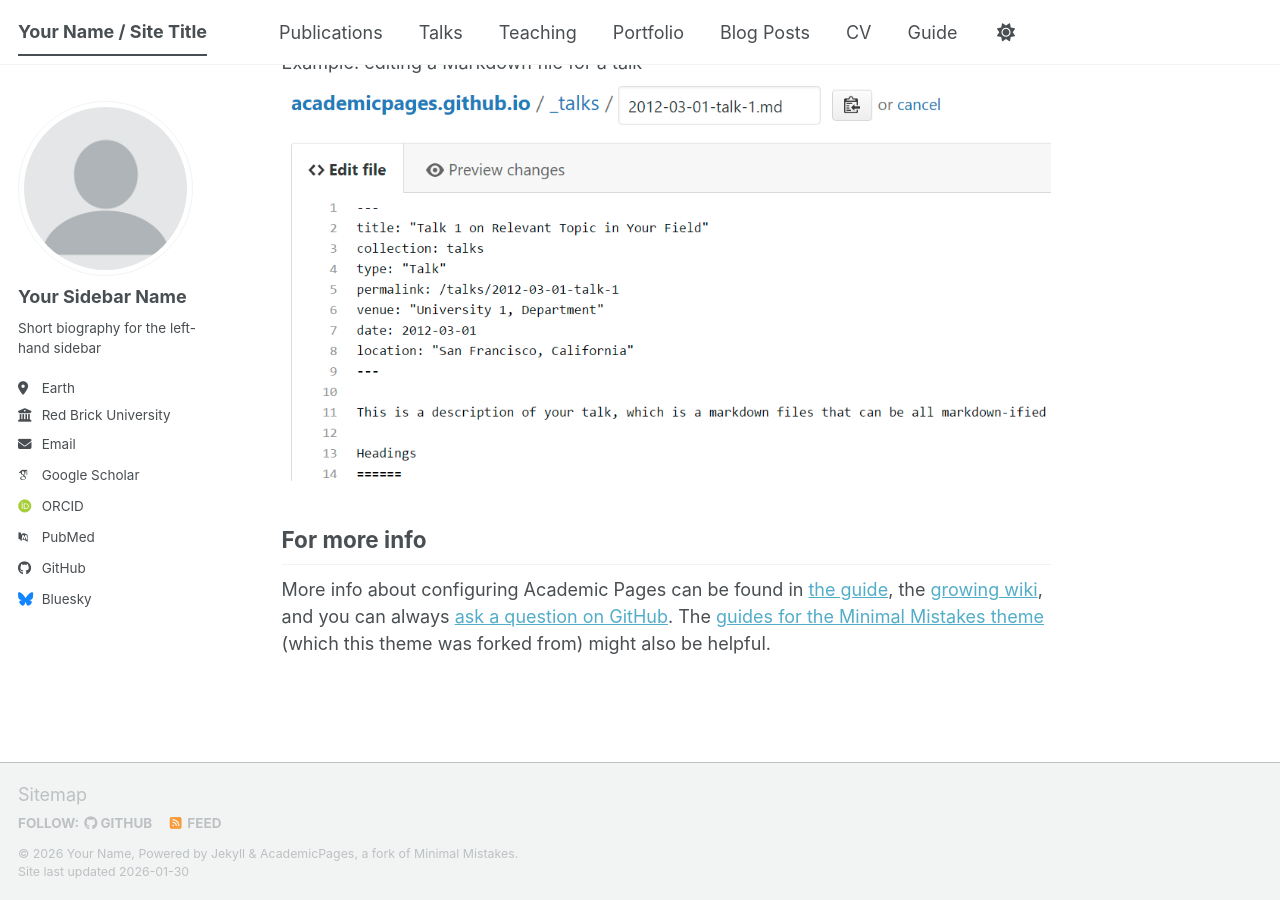
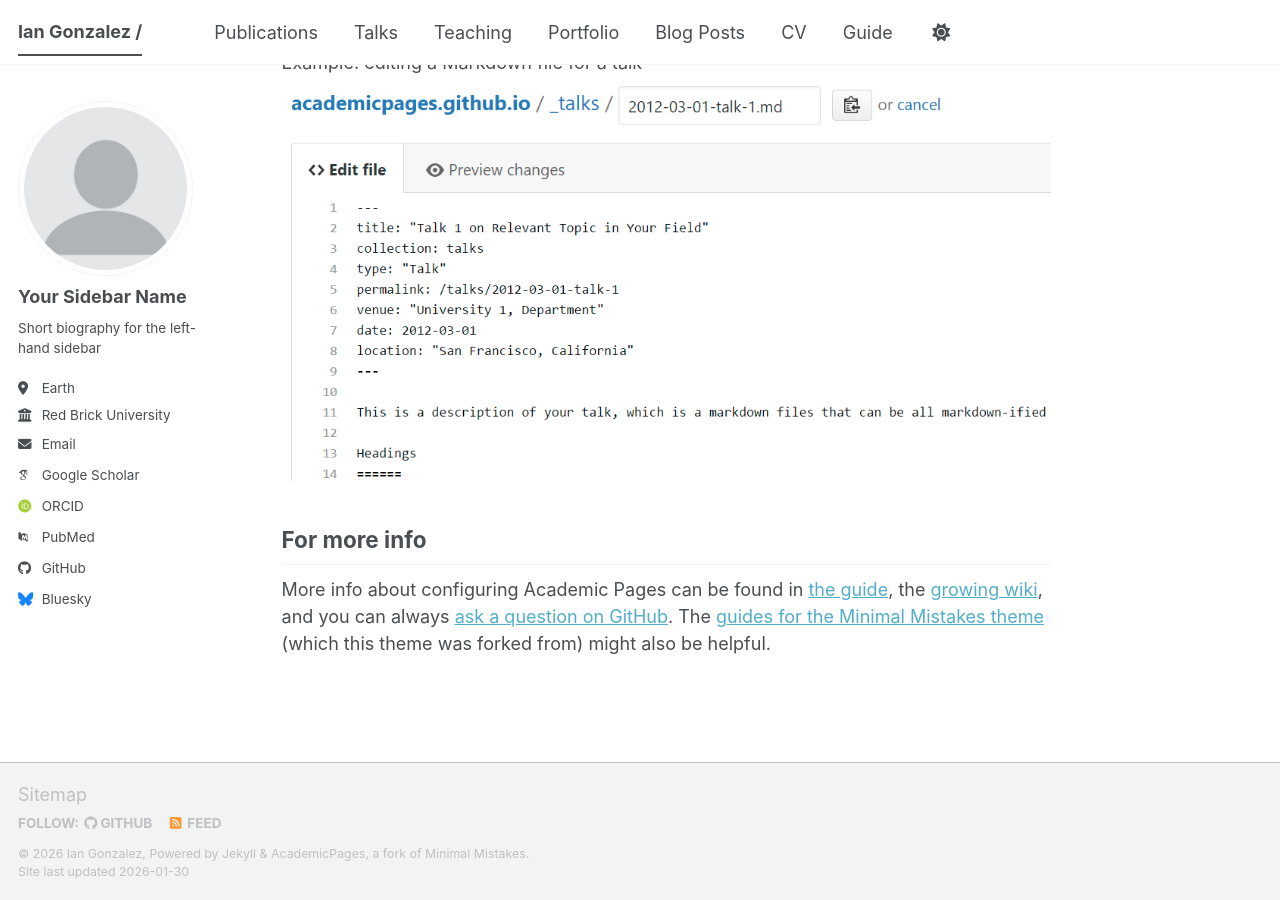
Before and after one commit to igonzalez27/igonzalez27.github.io, a Jekyll site: the page built from _pages/about.md, in a window 1280 px wide and 900 px high, scrolled down 2771 px. Built offline with Jekyll 4.4.1, drawn with Linux system fonts in a browser that asks for light colours; some web fonts are replaced; a script bundle is joined from its source files by our own code; library files that are not in the unit come from our copies.

Commit message:
Changed config

```diff
--- a/_config.yml
+++ b/_config.yml
@@ -9,14 +9,14 @@
 # Basic Site Settings
 locale                   : "en-US"
 site_theme               : "default" # The available themes options are "default", "air", "sunrise", "mint", "dirt" and "contrast"
-title                    : "Your Name / Site Title"
+title                    : "Ian Gonzalez / "
 title_separator          : "-"
-name                     : &name "Your Name"
-description              : &description "Your Name's academic portfolio"   # Update this with a general description of your site, this is the default if not overridden by a page
-url                      : https://academicpages.github.io # The base hostname & protocol for your site e.g. "https://[your GitHub username].github.io",
+name                     : &name "Ian Gonzalez"
+description              : &description "Ian Gonzalez's academic portfolio"   # Update this with a general description of your site, this is the default if not overridden by a page
+url                      : https://igonzalez27.github.io # The base hostname & protocol for your site e.g. "https://[your GitHub username].github.io",
                                                            # or if you already have some other page hosted on Github then use "https://[your GitHub username].github.io/[Your Repo Name]"
 baseurl                  : "" # the subpath of your site, e.g. "/blog"
-repository               : "academicpages/academicpages.github.io"
+repository               : "igonzalez27/igonzalez27.github.io"
 
 # Site Author - The following control what appear as part of the author content on the side bar.
 #               If a field is blank the icon and link will not appear, otherwise it will be shown.
```
